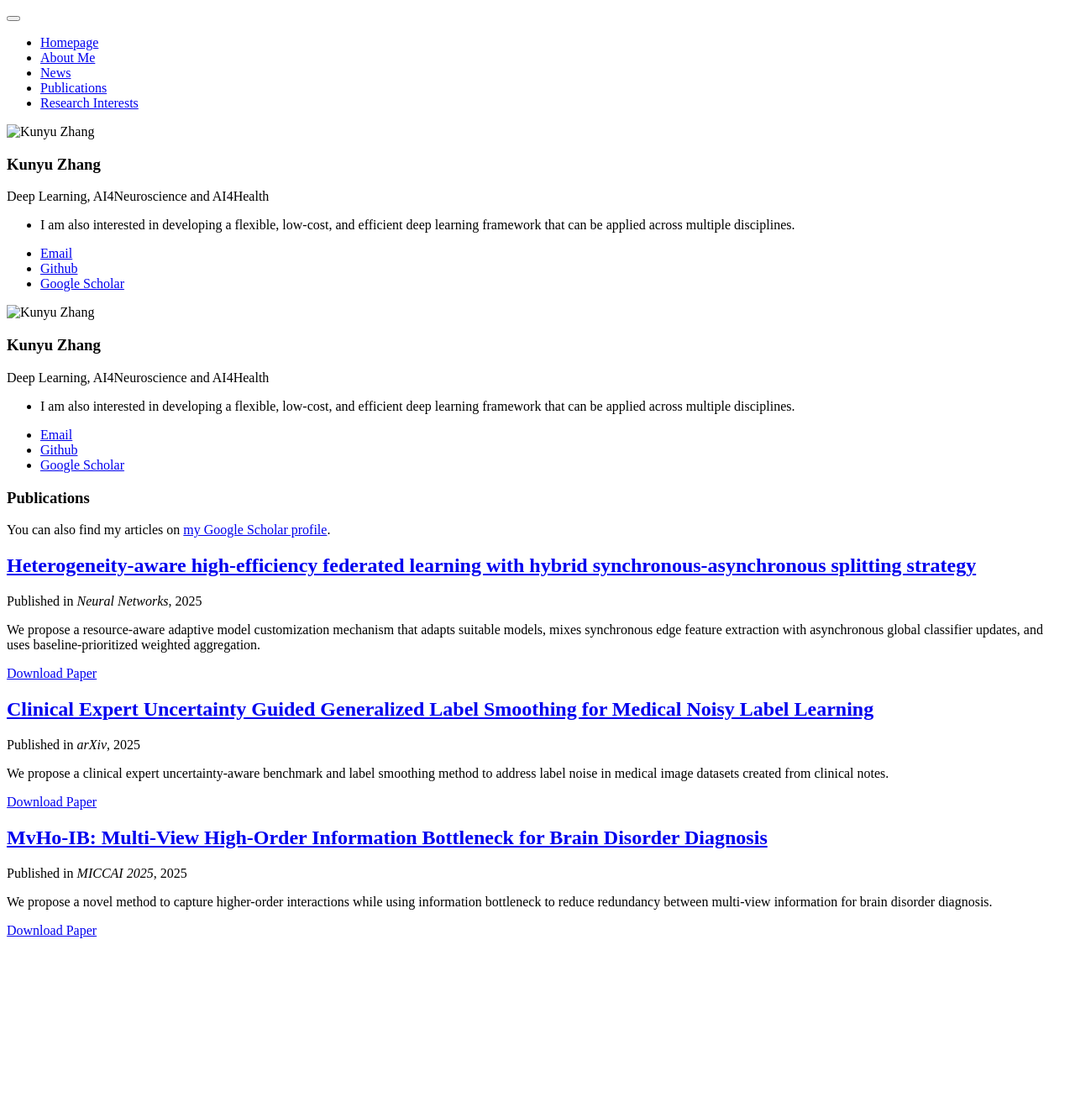
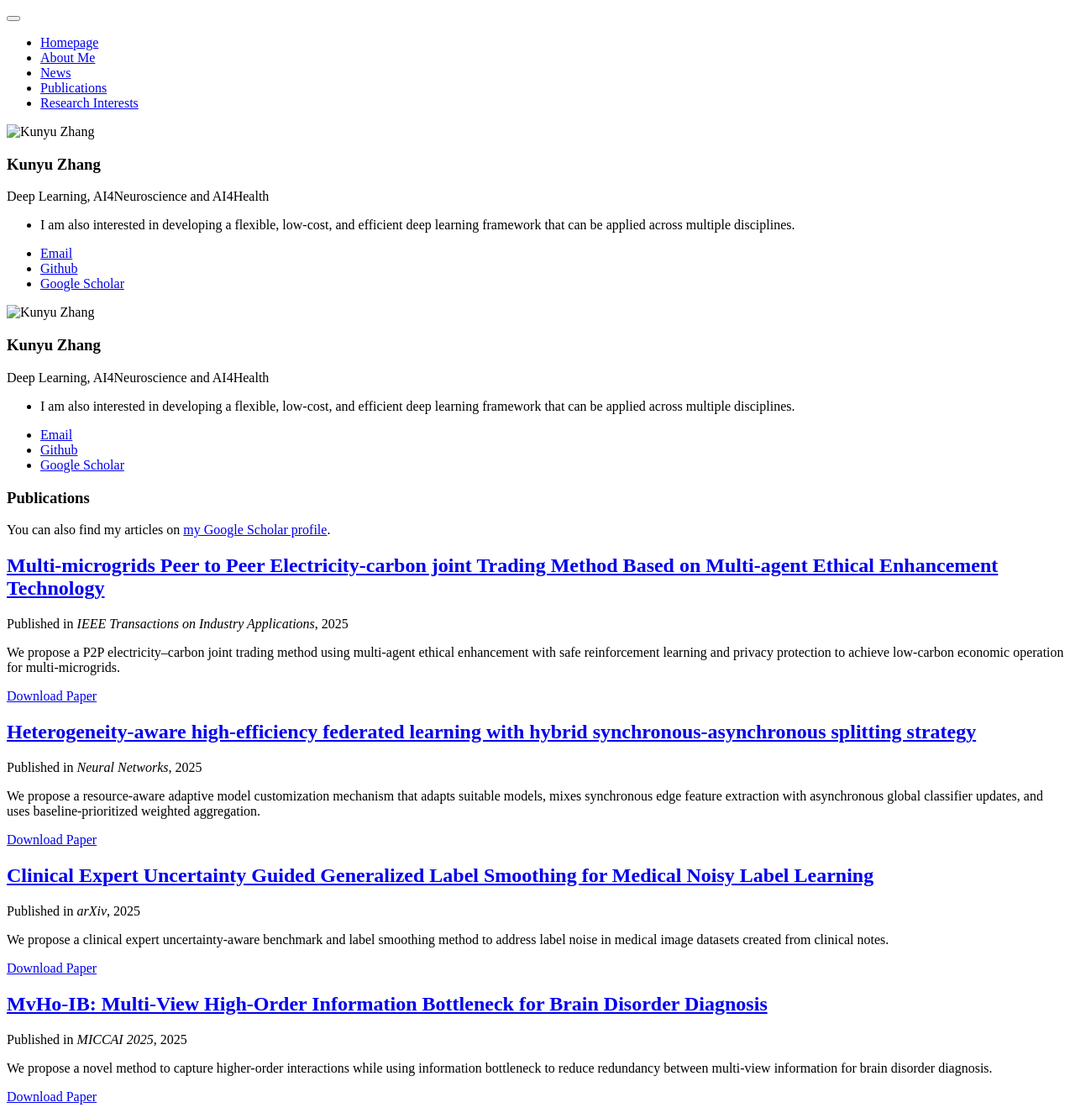
Before and after one commit to zky04/zky04.github.io, a Jekyll site: the page built from _pages/publications.html, in a window 1280 px wide. Shown: the whole page at 84% size. Built offline with Jekyll 4.4.1, drawn with Linux system fonts in a browser that asks for light colours; a script bundle is joined from its source files by our own code; library files that are not in the unit come from our copies; before the commit the page ends 1133 px from its top, so only the background shows below that.

Commit message:
Add new publication on peer-to-peer electricity-carbon trading method accepted by IEEE Transactions on Industry Applications

```diff
--- /dev/null
+++ b/_publications/2025-09-01-multi-microgrids.md
@@ -0,0 +1,16 @@
+---
+title: "Multi-microgrids Peer to Peer Electricity-carbon joint Trading Method Based on Multi-agent Ethical Enhancement Technology"
+collection: publications
+category: journals
+permalink: /publication/2025-09-01-multi-microgrids
+excerpt: 'We propose a P2P electricity–carbon joint trading method using multi-agent ethical enhancement with safe reinforcement learning and privacy protection to achieve low-carbon economic operation for multi-microgrids.'
+date: 2025-09-01
+venue: 'IEEE Transactions on Industry Applications'
+paperurl: 'https://ieeexplore.ieee.org/document/11196024'
+---
+
+This work proposes a peer-to-peer (P2P) electricity–carbon joint trading method for multi-microgrids based on multi-agent ethical enhancement technology. By combining safe reinforcement learning with a privacy protection module, the method achieves low-carbon economic operation while adhering to the ethical principles of "do-no-harm" and "privacy protection".
+
+**Authors:** Fashun Shi, Lin Cheng, Yuguang Song, Pengjie Zhao, Yufei Xi, **Kunyu Zhang**, Haiwang Zhong
+
+**Links:** [[Paper]](https://ieeexplore.ieee.org/document/11196024)
```
Also changed, not shown: index.md (+11 -5 lines).
